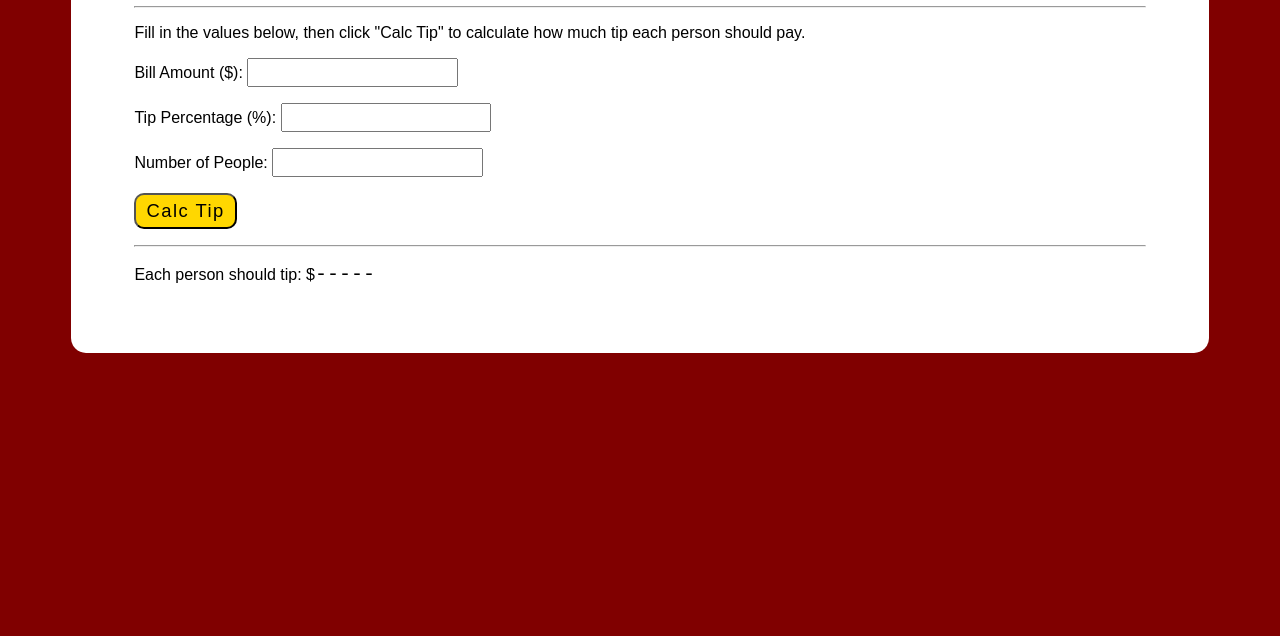
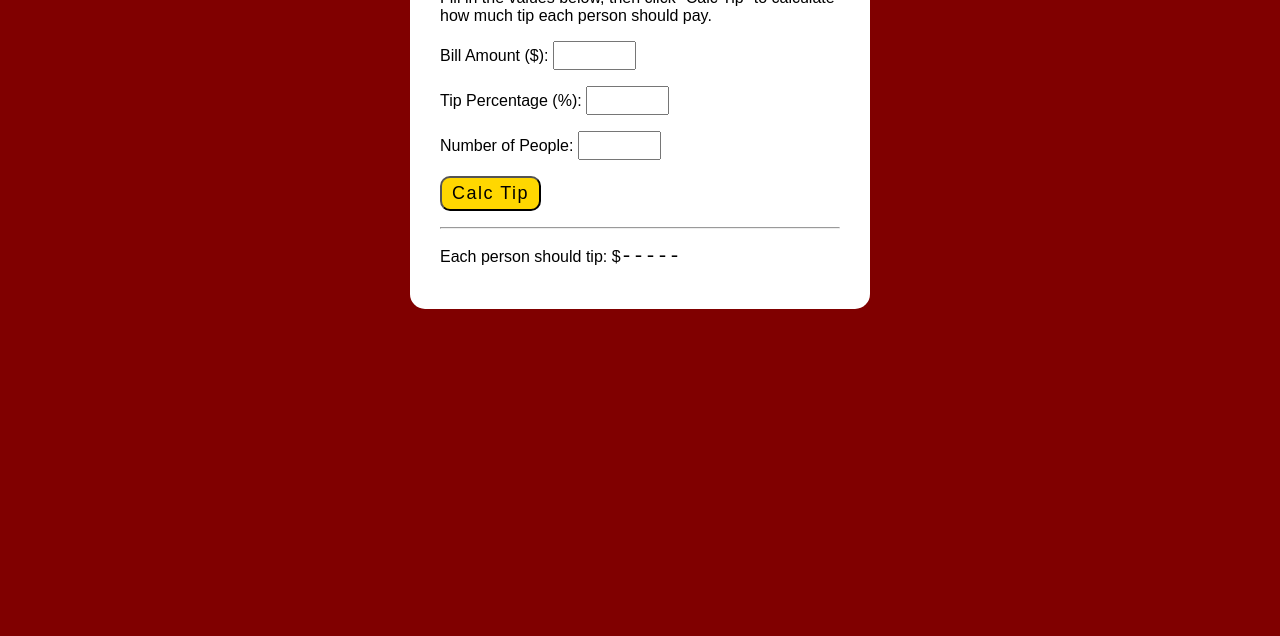
Before and after one commit to mrveldkamp/tip-calculator, a plain HTML site: page index.html in a window 1280 px wide. Shown: the part 164-800 px from the top of the page. Drawn offline with Linux system fonts and the light colour scheme.

Commit message:
Add files via upload

```diff
--- a/style.css
+++ b/style.css
@@ -1,14 +1,14 @@
 body {
   background-color: maroon;
   font-family: Arial, Helvetica, sans-serif;
-  margin-top: 40px;
+  margin-top: 30px;
 }
 
 div {
   background-color: white;
-  width: 80%;
+  max-width: 400px;
   margin: auto;
-  padding: 4% 5%;
+  padding: 25px 30px;
   border-radius: 15px;
 }
 
@@ -16,19 +16,20 @@ h1 {
   color: maroon;
 }
 
-input, span {
+input,
+span {
   font-family: 'Courier New', Courier, monospace;
-  font-size: 1.25rem;
+  font-size: 20px;
 }
 
 input {
-  width: 20%;
+  width: 75px;
 }
 
 button {
   background-color: gold;
   padding: 5px 10px;
-  font-size: 1.15rem;
+  font-size: 18px;
   letter-spacing: 1.5px;
   border-radius: 10px;
 }
```
Also changed, not shown: money.png (added).
